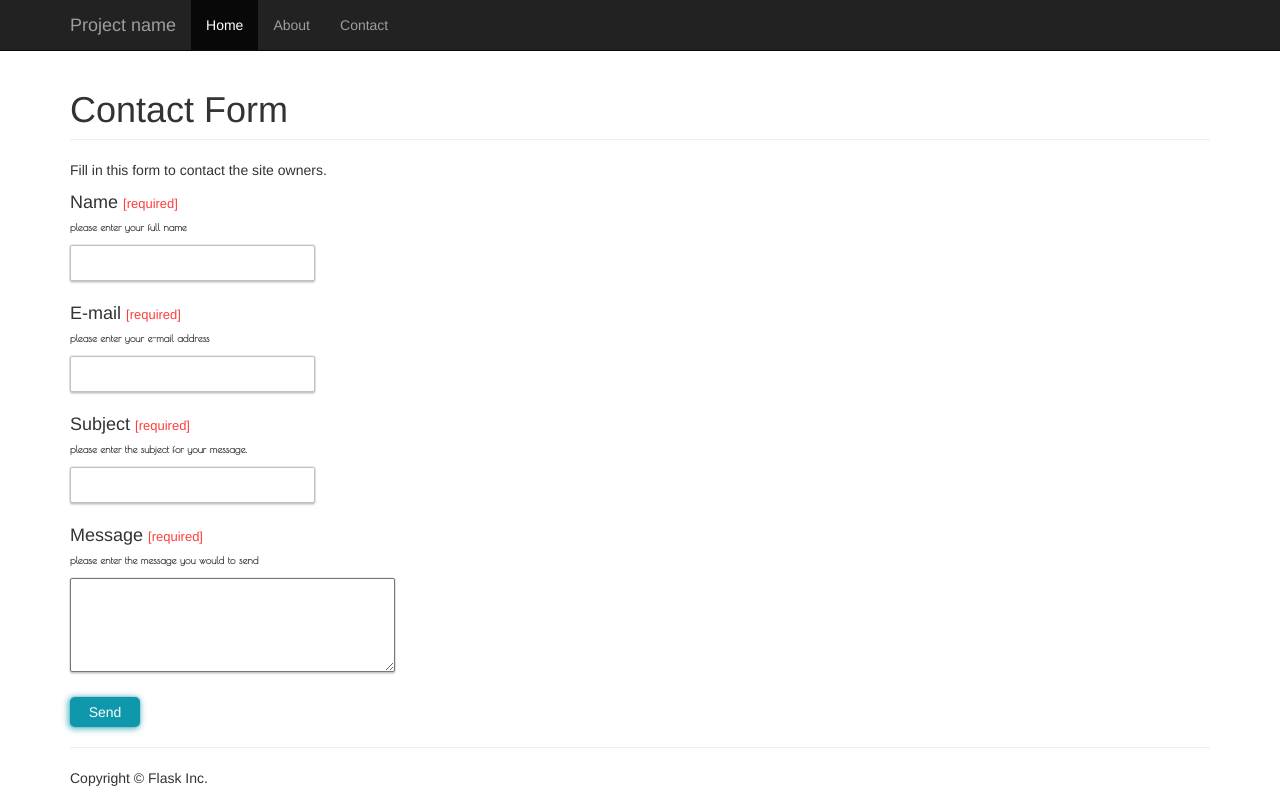
After one commit to sanjwilli/info3180-lab3-ex2, a Flask app: page /contact in a window 1280 px wide. The commit adds this page. Run offline with Flask 2, Linux system fonts and the light colour scheme; some libraries are stand-ins or nearby versions.

Commit message:
think im finish

```diff
--- a/app/__init__.py
+++ b/app/__init__.py
@@ -1,4 +1,5 @@
 from flask import Flask
 
 app = Flask(__name__)
+app.config['SECRET_KEY'] = 'super secret key'
 from app import views
--- /dev/null
+++ b/app/static/css/contact.css
@@ -0,0 +1,47 @@
+/* Contact page style */
+
+@font-face{
+    font-family: "Poiret One";
+    src: url('../../static/fonts/PoiretOne-Regular.ttf') format('truetype');
+}
+
+form label {
+	font-size: 18px;
+	display: block;
+	font-weight: 300;
+}
+form label span {
+	font-size: 13px;
+	color: 	#ff3d3d;
+}
+form p {
+	font-size: 10px;
+	font-family: Poiret One;
+	font-weight: 900;
+}
+form input[type='text'], form input[type='email'], form textarea{
+	margin-bottom: 20px;
+	box-shadow: 0 2px 2px 0 rgba(0,0,0,0.16), 0 0 0 1px rgba(0,0,0,0.08);
+	transition: box-shadow 200ms cubic-bezier(0.4, 0.0, 0.2, 1);
+}
+form input[type='text'], form input[type='email'] {
+	border: 1px solid #c2c3b5;
+	width: 245px;
+	height: 36px;
+	border-radius: 2px;
+}
+form textarea {
+	width: 325px;
+	height: 94px;
+	border-radius: 2px;
+}
+form input[type='submit']{
+	display: block;
+	width: 70px;
+	height: 30px;
+	background-color: #0f98ab;
+	color: #fff;
+	border: none;
+	border-radius: 5px;
+	box-shadow: -1px 1px 6px 1px rgba(15,152,171,0.69), 0 0 1px 1px rgba(0,0,0,0.08);
+}
--- a/app/templates/base.html
+++ b/app/templates/base.html
@@ -17,6 +17,7 @@
       <script src="https://oss.maxcdn.com/respond/1.4.2/respond.min.js"></script>
     <![endif]-->
     <link rel="stylesheet" href="/static/css/app.css">
+    <link rel="stylesheet" type="text/css" href="/static/css/contact.css">
     {% block css %} {% endblock%}
   </head>
   <body>
--- /dev/null
+++ b/app/templates/contact.html
@@ -0,0 +1,26 @@
+{% extends "base.html" %}
+
+{% block main %}
+<h1 class="page-header">Contact Form</h1>
+<p>Fill in this form to contact the site owners.</p>
+
+<form method="POST" action="{{url_for('contact')}}">
+	<label>Name <span>[required]</span></label>
+	<p>please enter your full name</p>
+	<input type="text" name="Name" autocomplete="off">
+
+	<label>E-mail <span>[required]</span></label>
+	<p>please enter your e-mail address</p>
+	<input type="email" name="Email" autocomplete="off">
+
+	<label>Subject <span>[required]</span></label>
+	<p>please enter the subject for your message.</p>
+	<input type="text" name="Subject" autocomplete="off">
+
+	<label>Message <span>[required]</span></label>
+	<p>please enter the message you would to send</p>
+	<textarea name="Message"></textarea>
+
+	<input type="submit" name="send" value="Send">
+</form>
+{% endblock %}
--- a/app/templates/header.html
+++ b/app/templates/header.html
@@ -13,6 +13,7 @@
           <ul class="nav navbar-nav">
             <li class="active"><a href="{{ url_for('home') }}">Home</a></li>
             <li><a href="{{ url_for('about') }}">About</a></li>
+            <li><a href="{{ url_for('contact') }}">Contact</a></li>
           </ul>
         </div><!--/.nav-collapse -->
       </div>
--- a/app/views.py
+++ b/app/views.py
@@ -6,8 +6,8 @@ This file creates your application.
 """
 
 from app import app
-from flask import render_template, request, redirect, url_for
-
+from flask import render_template, request, redirect, url_for, flash
+import smtplib
 
 ###
 # Routing for your application.
@@ -24,6 +24,19 @@ def about():
     """Render the website's about page."""
     return render_template('about.html', name="Mary Jane")
 
+
+@app.route('/contact', methods=['POST', 'GET'])
+def contact():
+    """Render the website's contact page. """
+    if request.method == 'POST':
+        _name = request.form['Name']
+        _email = request.form['Email']
+        subject = request.form['Subject']
+        msg = request.form['Message']
+        send_email(_name, _email, subject, msg)
+        flash('Your Message was Successfully Sent')
+        return redirect(url_for('home'))
+    return render_template('contact.html')
 
 ###
 # The functions below should be applicable to all Flask apps.
@@ -52,6 +65,39 @@ def page_not_found(error):
     """Custom 404 page."""
     return render_template('404.html'), 404
 
+def send_email(from_name, from_email, subject, msg):
+
+    #from_addr = 'williamsanjay123@gmail.com'
+
+    to_addr = 'williamsanjay12@gmail.com'
+
+    to_name = 'Sanjay Williams'
+
+    message = """From: {} <{}>
+
+    To: {} <{}>
+
+    Subject: {}
+
+    {}
+    """
+    message_to_send = message.format(from_name, from_email, to_name, to_addr, subject, msg)
+
+    username = 'williamsanjay123@gmail.com'
+
+    password = 'dljlcgflwzsrofzd'
+
+    server = smtplib.SMTP('smtp.gmail.com',587)
+
+    server.ehlo()
+
+    server.starttls()
+
+    server.login(username, password)
+
+    server.sendmail(from_email, to_addr, message_to_send)
+
+    server.quit()
 
 if __name__ == '__main__':
     app.run(debug=True,host="0.0.0.0",port="8080")
```
Also changed, not shown: app/sendmail.py (added, +39 -0 lines), app/templates/home.html (+11 -0 lines), app/static/fonts/PoiretOne-Regular.ttf (added).
